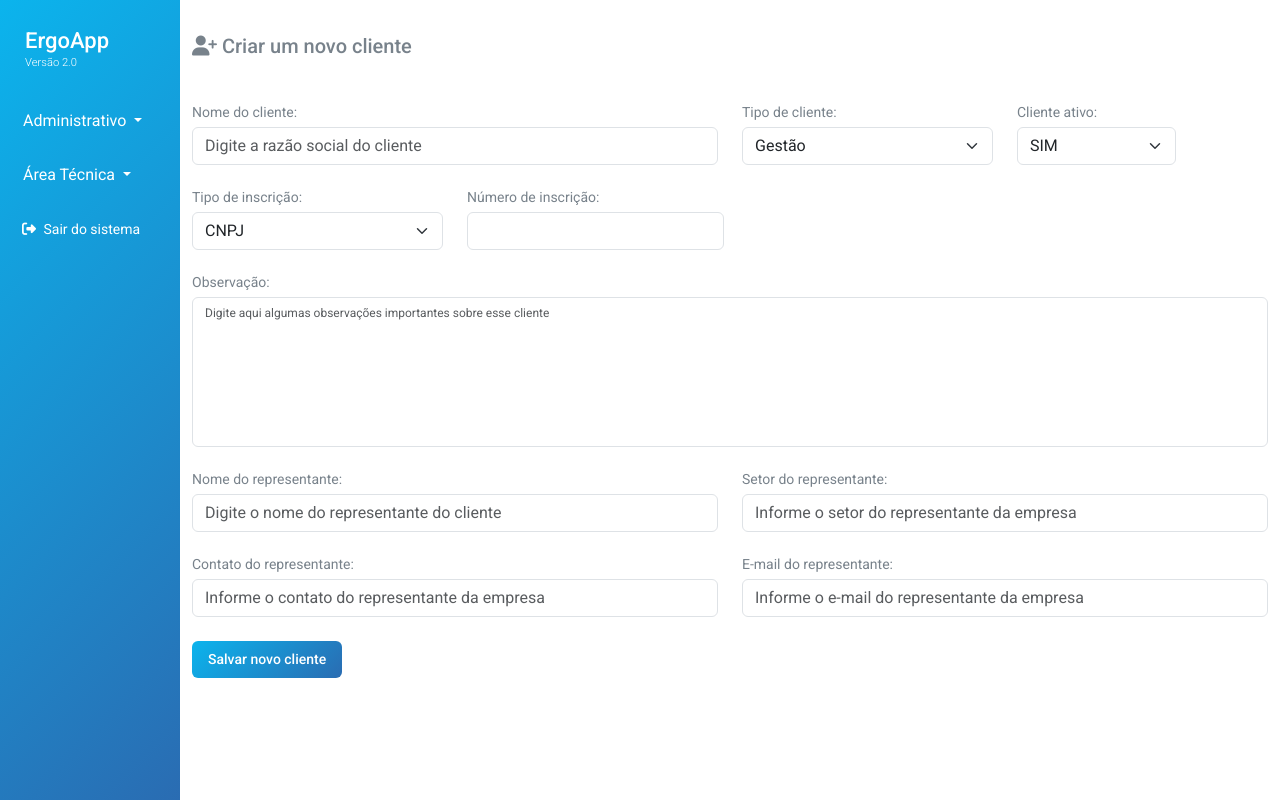
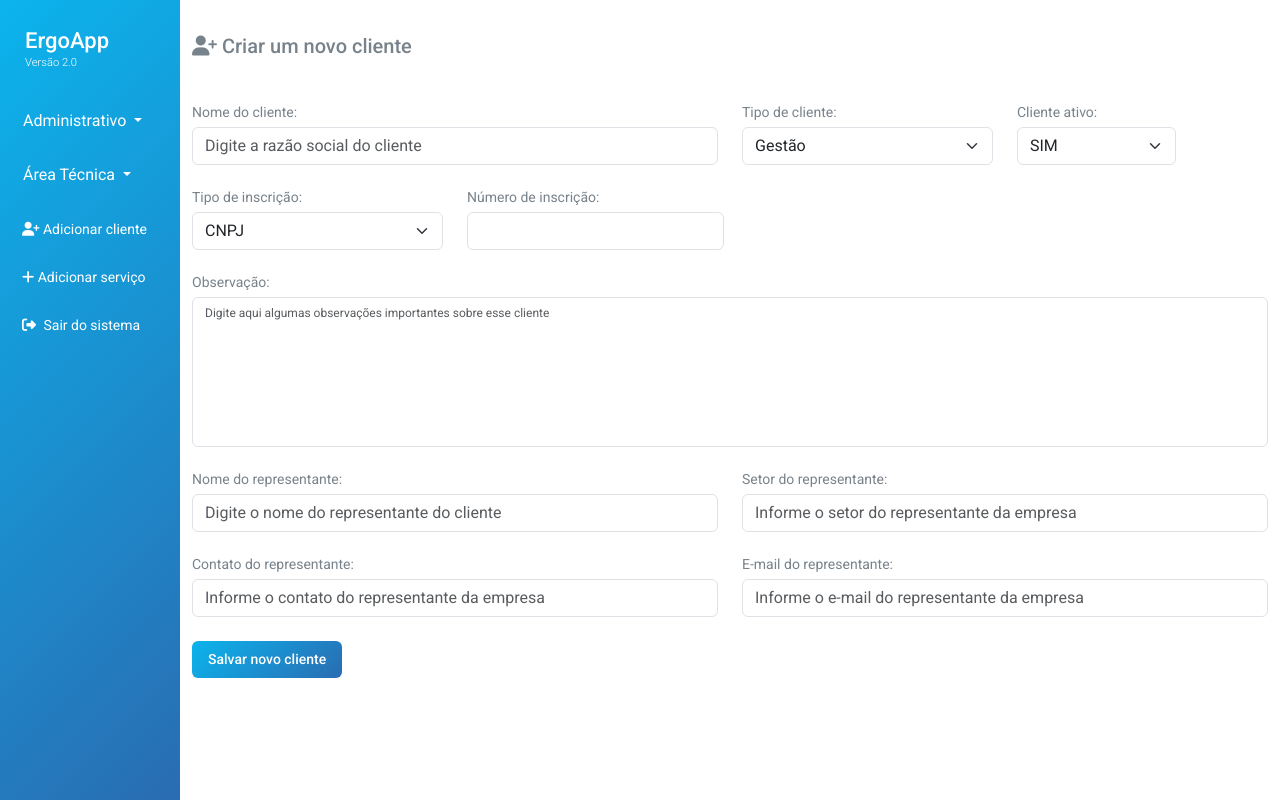
Before and after one commit to victorreginaldodev/ErgoApp, a Django app: page /clientes/ in a window 1280 px wide. Run offline with Django 5.2, Linux system fonts and the light colour scheme; the visitor is signed in with stand-in values (Sample User, id 1); some libraries are stand-ins or nearby versions.

Commit message:
Add links para pag de clientes e repositorio à sidbar

```diff
--- a/templates/ordemServico/partials/_sidebar.html
+++ b/templates/ordemServico/partials/_sidebar.html
@@ -99,6 +99,22 @@
             </ul>
         </div>
 
+        <a href="{% if request.user.profile.role != 4 and request.user.profile.role != 5 %}{% url 'clientes' %}{% endif %}"
+        {% if request.user.profile.role == 4 or request.user.profile.role == 5 %}
+            onclick="showTechPermissionAlert(); return false;"
+        {% endif %} style="color: #fff; font-size: 14px;">
+            <i class="fas fa-user-plus"></i>
+            Adicionar cliente
+        </a>
+
+        <a href="{% if request.user.profile.role != 4 and request.user.profile.role != 5 %}{% url 'repositorio' %}{% endif %}"
+        {% if request.user.profile.role == 4 or request.user.profile.role == 5 %}
+            onclick="showTechPermissionAlert(); return false;"
+        {% endif %} style="color: #fff; font-size: 14px;">
+            <i class="fas fa-plus"></i>
+            Adicionar serviço
+        </a>
+
         <a href="{% url 'logout' %}" style="color: #fff; font-size: 14px;">
             <i class="fas fa-sign-out-alt" style="margin-right: 4px;"></i>
             Sair do sistema
```
